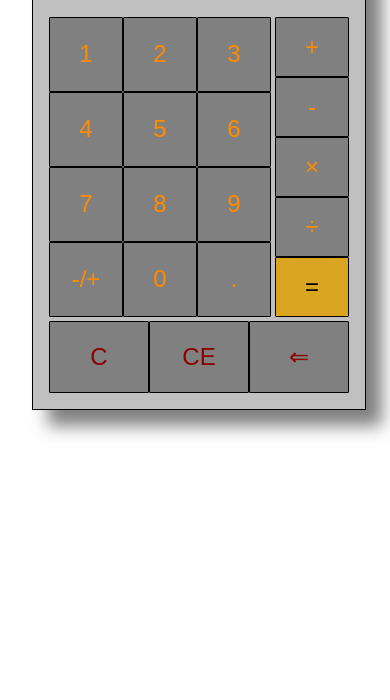
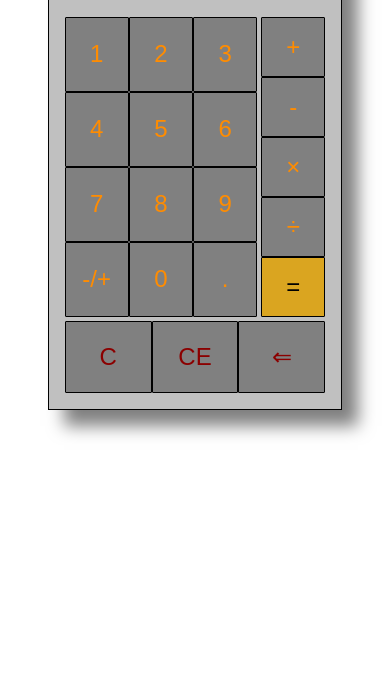
Before and after one commit to jamiepollock/js-calculator, a plain HTML site: page index.html in a window 390 px wide. Shown: the part 144-844 px from the top of the page. Drawn offline with Linux system fonts and the light colour scheme.

Commit message:
Responsive style change

```diff
--- a/style.css
+++ b/style.css
@@ -113,3 +113,8 @@ body {
     height: 3em;
     color: darkred;
 }
+@media screen and (max-width: 63.9375em) {
+    .calculator {
+        width: 80%;
+    }
+}
```
